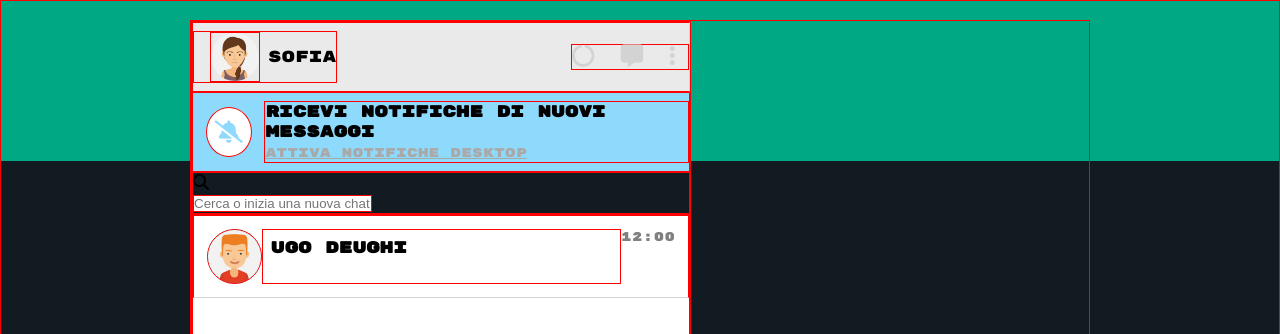
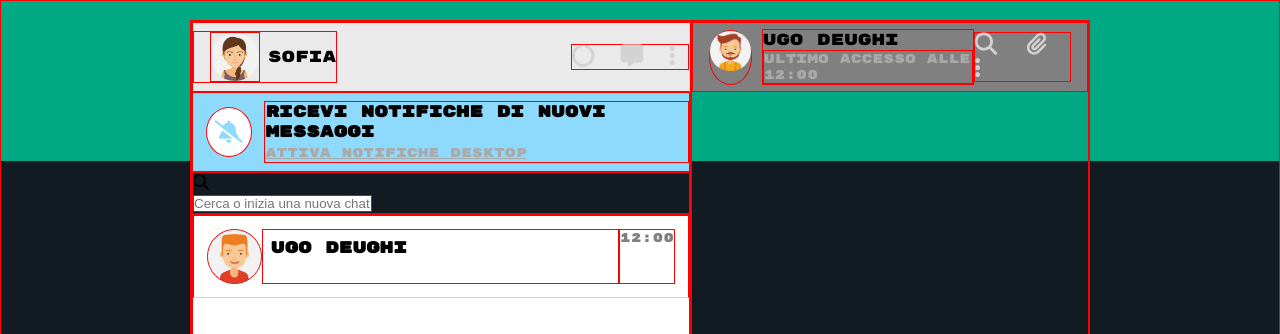
Before and after one commit to GianniMarkQuagliani/vue-boolzapp, a plain HTML site: page index.html in a window 1280 px wide. Shown: the top 334 px of the page. Drawn offline with nearby package versions, Linux system fonts and the light colour scheme.

Commit message:
[add] right section and profile

```diff
--- a/assets/css/style.css
+++ b/assets/css/style.css
@@ -172,7 +172,48 @@ li {
     flex-grow: 1;
 }
 
+/* Stile dei contacts (orario) */
 .contact-time {
     font-size: 0.8rem;
     color: grey;
 }
+
+/* Stile della right section */
+.right-section {
+    width: calc(100% - (500px));
+}
+
+/* Stile della header section */
+.header-section {
+    width: 100%;
+    height: 70px;
+    background-color: grey;
+    display: flex;
+    align-items: center;
+    justify-content: space-between;
+    padding: 1rem;
+}
+
+/* Stile della info section */
+.profile-adresse {
+    display: flex;
+    align-items: center;
+}
+
+.info {
+    margin-left: 10px;
+}
+
+#last-online {
+    font-size: 0.8rem;
+    display: block;
+    color: darkgrey;
+}
+
+/* Stile delle icone */
+.icons-section i {
+    color: lightgray;
+    font-size: 1.4rem;
+    margin-right: 1rem;
+    cursor: pointer;
+}
--- a/index.html
+++ b/index.html
@@ -92,17 +92,42 @@
                                 <div class="name-msg debug">
                                     <h4 class="profile-name">Ugo DeUghi</h4>
                                 </div>
-                                <div class="contact-time">
+                                <div class="contact-time debug">
                                     <span>12:00</span>
                                 </div>
 
                             </div>
+
 
                         </div>
 
 
                     </div>
                 </div>
+                <!-- Right section -->
+                <div class="right-section debug">
+
+                    <!-- Circle Contact and info and icons -->
+                    <div class="header-section debug">
+                        <div class="profile-adresse">
+                            <div class="circle-contact debug">
+                                <img src="assets/img/avatar_4.jpg">
+                            </div>
+                            <div class="info debug">
+                                <span>Ugo DeUghi</span>
+                                <span id="last-online" class="debug">Ultimo accesso alle 12:00</span>
+                            </div>
+
+                        </div>
+                        <div class="icons-section debug">
+                            <i class="fa-solid fa-magnifying-glass"></i>
+                            <i class="fa-solid fa-paperclip"></i>
+                            <i class="fa-solid fa-ellipsis-vertical"></i>
+                        </div>
+                    </div>
+                </div>
+
+
 
 
             </div>
```
